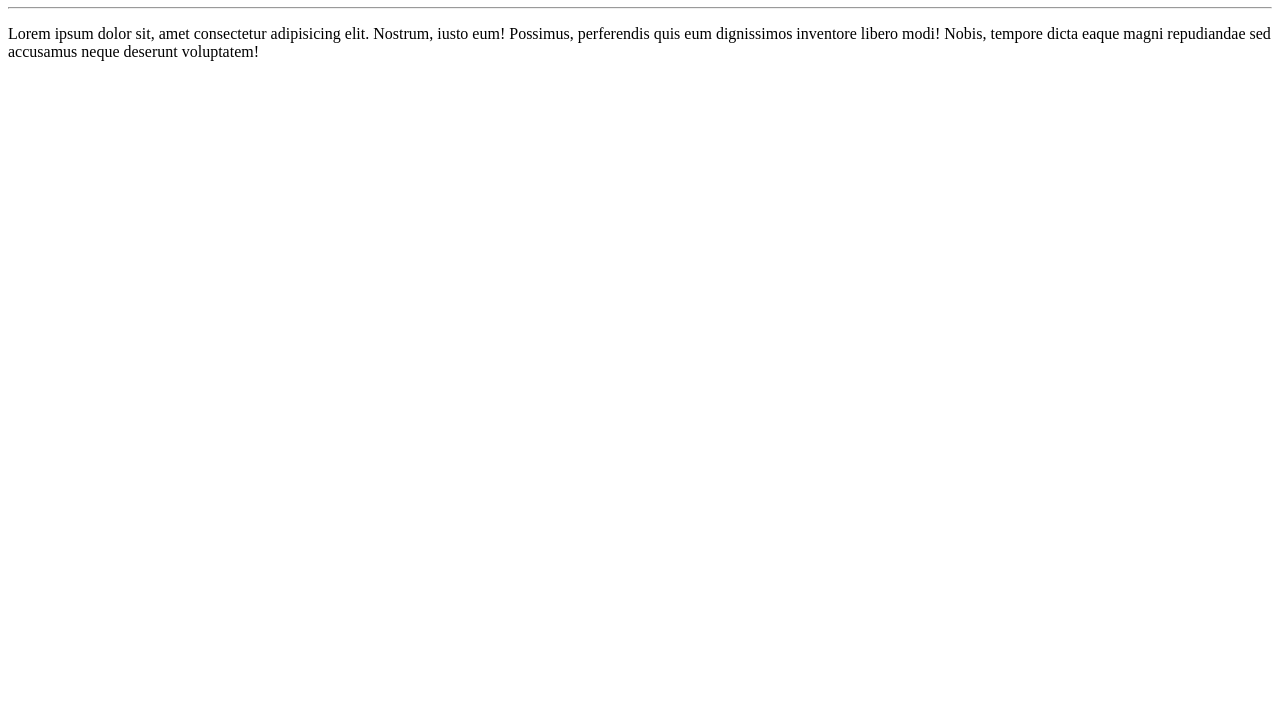
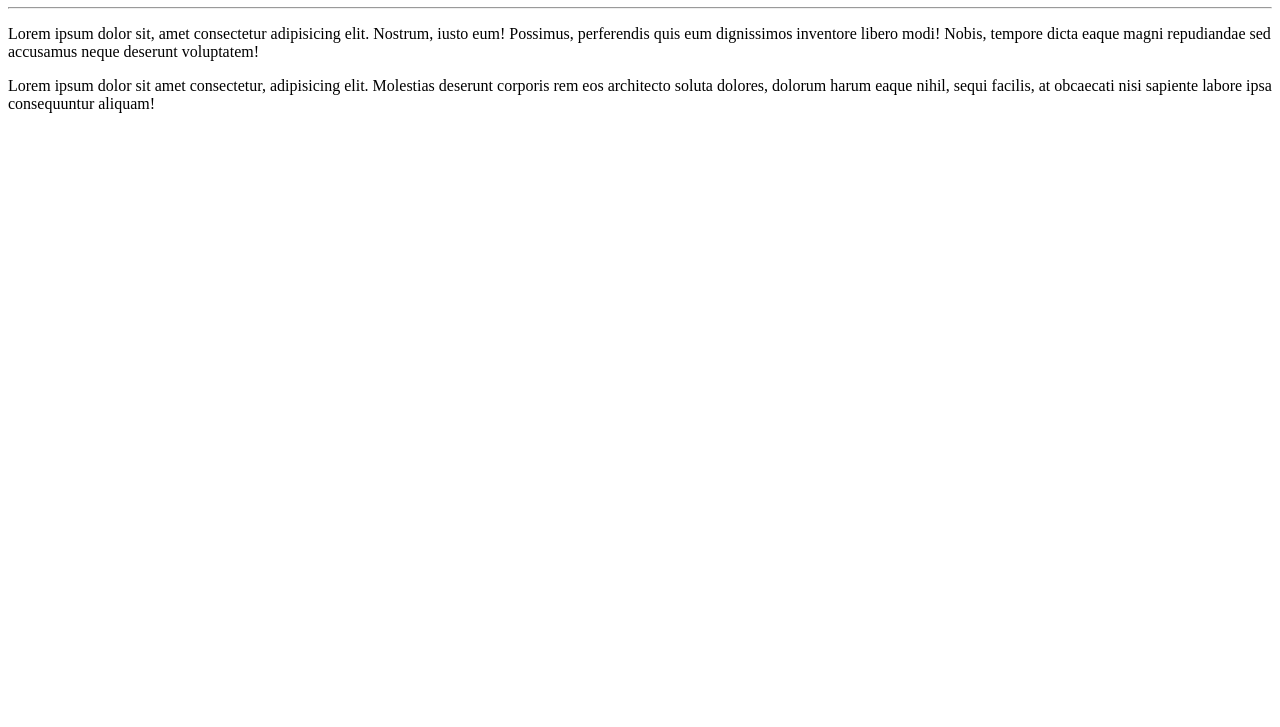
Before and after one commit to willian-rr/Ola-Mundo, a plain HTML site: page site-exemplo/index.html in a window 1280 px wide. Shown: the part 73-800 px from the top of the page. Drawn offline with Linux system fonts and the light colour scheme.

Commit message:
parágrafo adicionado

```diff
--- a/site-exemplo/index.html
+++ b/site-exemplo/index.html
@@ -9,5 +9,6 @@
    <h1>Olá, Mundo!</h1>
    <hr>
    <p>Lorem ipsum dolor sit, amet consectetur adipisicing elit. Nostrum, iusto eum! Possimus, perferendis quis eum dignissimos inventore libero modi! Nobis, tempore dicta eaque magni repudiandae sed accusamus neque deserunt voluptatem!</p>
+   <p>Lorem ipsum dolor sit amet consectetur, adipisicing elit. Molestias deserunt corporis rem eos architecto soluta dolores, dolorum harum eaque nihil, sequi facilis, at obcaecati nisi sapiente labore ipsa consequuntur aliquam!</p>
 </body>
 </html>
```
